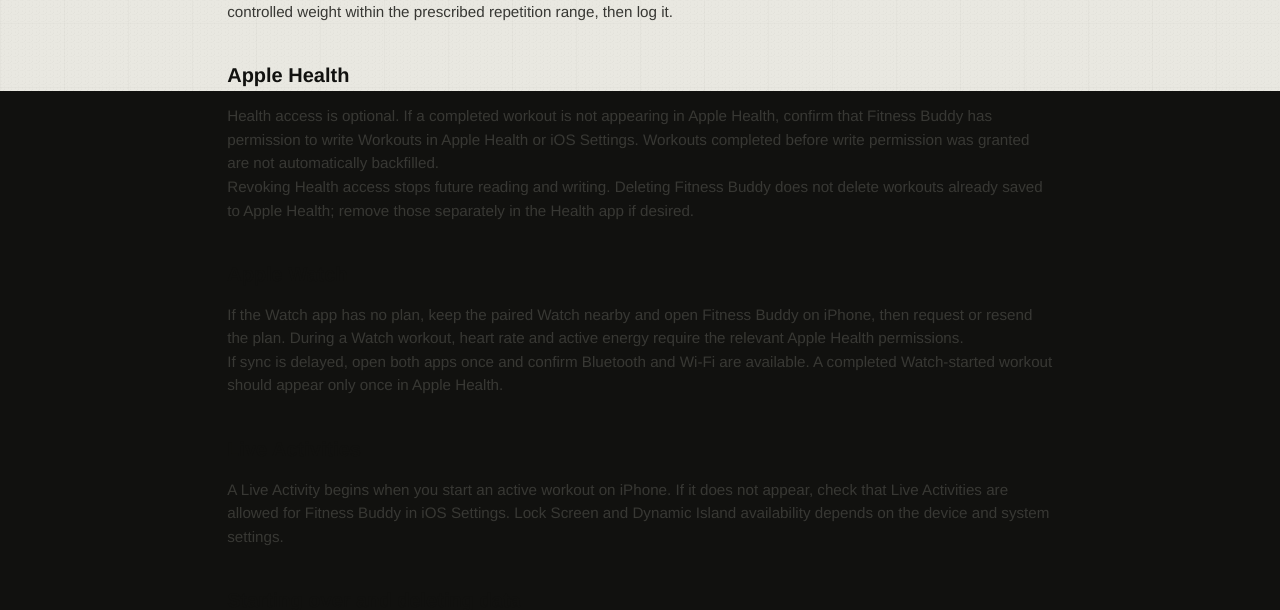
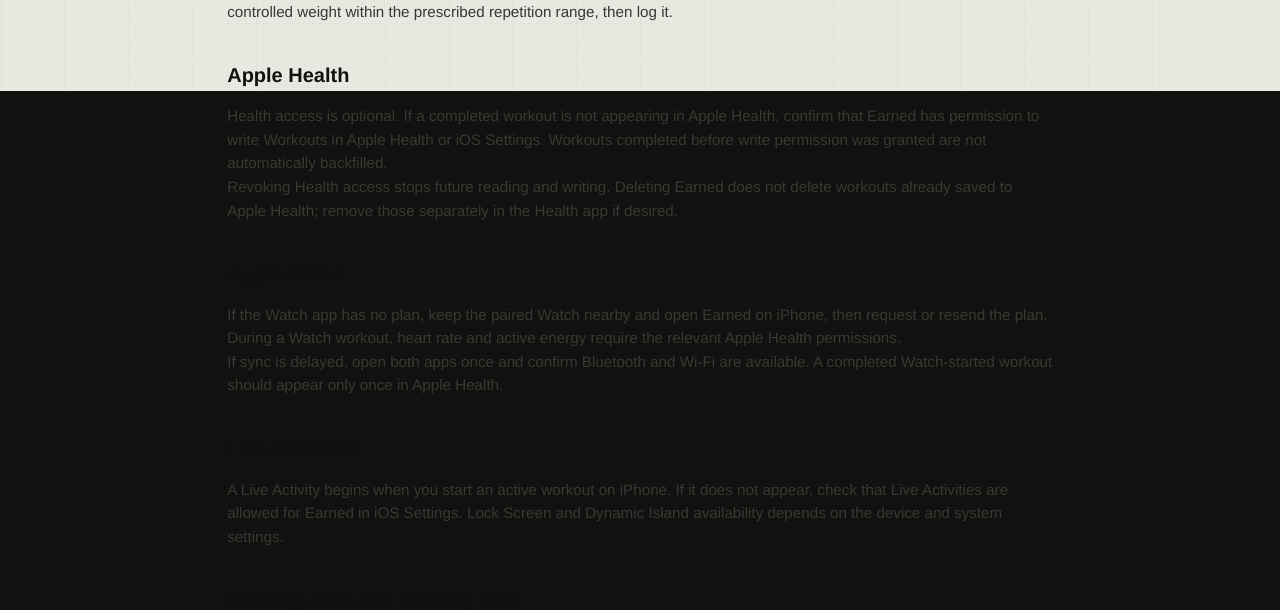
Before and after one commit to jacobberko/jacobberko.github.io, a Jekyll site: the page built from fitness/support/index.html, in a window 1280 px wide and 900 px high, scrolled down 656 px. Shown: the part 153-763 px from the top of the window. Built offline with Jekyll 4.4.1, drawn with Linux system fonts in a browser that asks for light colours; some of the changed text lies outside the part shown.

Commit message:
Brand fitness pages as Earned

```diff
--- a/fitness/support/index.html
+++ b/fitness/support/index.html
@@ -1,14 +1,14 @@
 ---
 layout: default
-title: Fitness Buddy Support
+title: Earned Support
 section: support
-description: Help and contact information for the Fitness Buddy strength-training app.
+description: Help and contact information for the Earned strength-training app.
 permalink: /fitness/support/
 ---
 
 <article class="legal-page">
   <header aria-labelledby="support-title">
-    <p class="eyebrow">FITNESS BUDDY&nbsp;&nbsp;·&nbsp;&nbsp;SUPPORT</p>
+    <p class="eyebrow">EARNED&nbsp;&nbsp;·&nbsp;&nbsp;SUPPORT</p>
     <h1 id="support-title">App support.</h1>
     <p>
       Need help with setup, workout logging, Apple Health, Apple Watch, or a training plan? Email
@@ -47,12 +47,12 @@
   <section aria-labelledby="support-health">
     <h2 id="support-health">Apple Health</h2>
     <p>
-      Health access is optional. If a completed workout is not appearing in Apple Health, confirm that Fitness
-      Buddy has permission to write Workouts in Apple Health or iOS Settings. Workouts completed before write
+      Health access is optional. If a completed workout is not appearing in Apple Health, confirm that Earned
+      has permission to write Workouts in Apple Health or iOS Settings. Workouts completed before write
       permission was granted are not automatically backfilled.
     </p>
     <p>
-      Revoking Health access stops future reading and writing. Deleting Fitness Buddy does not delete workouts
+      Revoking Health access stops future reading and writing. Deleting Earned does not delete workouts
       already saved to Apple Health; remove those separately in the Health app if desired.
     </p>
   </section>
@@ -60,7 +60,7 @@
   <section aria-labelledby="support-watch">
     <h2 id="support-watch">Apple Watch</h2>
     <p>
-      If the Watch app has no plan, keep the paired Watch nearby and open Fitness Buddy on iPhone, then request
+      If the Watch app has no plan, keep the paired Watch nearby and open Earned on iPhone, then request
       or resend the plan. During a Watch workout, heart rate and active energy require the relevant Apple Health
       permissions.
     </p>
@@ -74,7 +74,7 @@
     <h2 id="support-live">Live Activities</h2>
     <p>
       A Live Activity begins when you start an active workout on iPhone. If it does not appear, check that Live
-      Activities are allowed for Fitness Buddy in iOS Settings. Lock Screen and Dynamic Island availability
+      Activities are allowed for Earned in iOS Settings. Lock Screen and Dynamic Island availability
       depends on the device and system settings.
     </p>
   </section>
@@ -108,7 +108,7 @@
   <section aria-labelledby="support-disclaimer">
     <h2 id="support-disclaimer">Health disclaimer</h2>
     <p>
-      Fitness Buddy provides general training guidance, not medical advice. Consult a physician before starting
+      Earned provides general training guidance, not medical advice. Consult a physician before starting
       a new exercise program, use movements you can perform comfortably, and stop if something feels wrong.
     </p>
   </section>
--- a/privacy/fitnessprivacy.html
+++ b/privacy/fitnessprivacy.html
@@ -9,12 +9,12 @@
   <meta name="viewport" content="width=device-width, initial-scale=1">
   <meta http-equiv="refresh" content="0; url=/fitness/privacy/">
   <link rel="canonical" href="https://jacobberko.com/fitness/privacy/">
-  <title>Fitness Buddy Privacy Policy</title>
+  <title>Earned Privacy Policy</title>
   <script>window.location.replace("/fitness/privacy/");</script>
 </head>
 <body>
   <main>
-    <p>The Fitness Buddy privacy policy has moved to <a href="/fitness/privacy/">jacobberko.com/fitness/privacy/</a>.</p>
+    <p>The Earned privacy policy has moved to <a href="/fitness/privacy/">jacobberko.com/fitness/privacy/</a>.</p>
   </main>
 </body>
 </html>
```
Also changed, not shown: fitness/privacy/index.html (+7 -7 lines).
